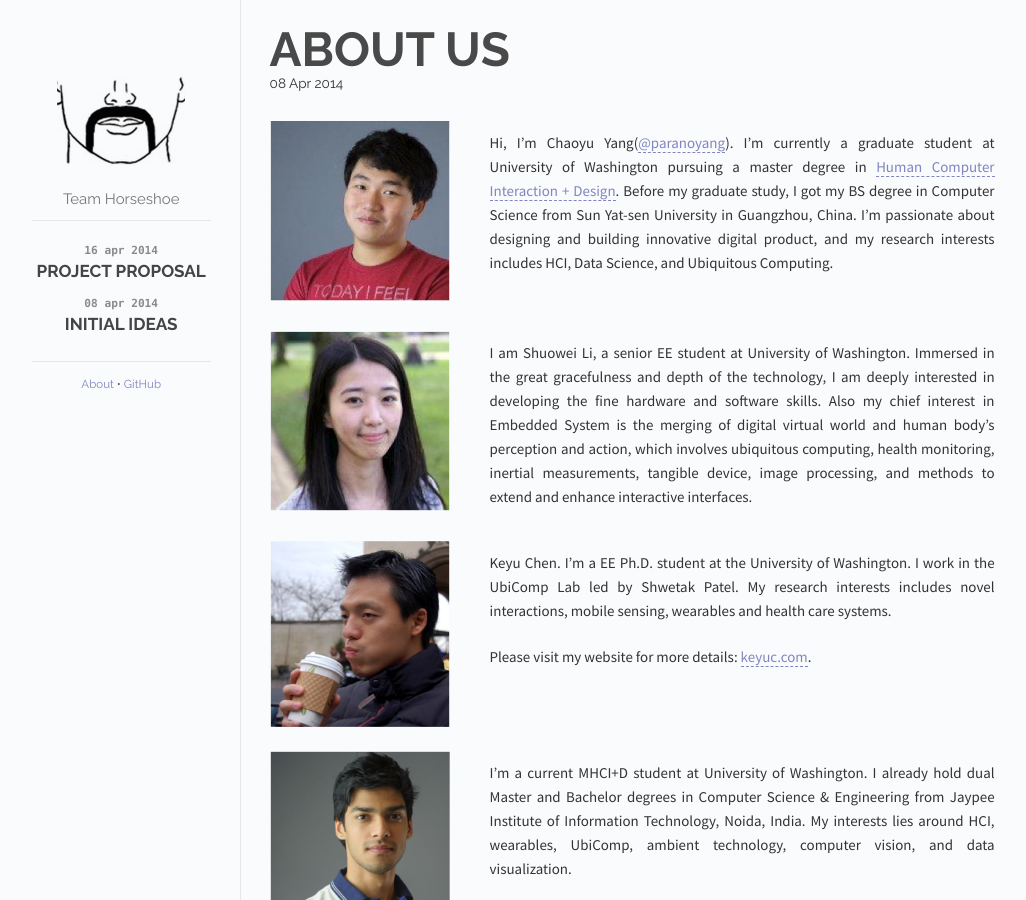
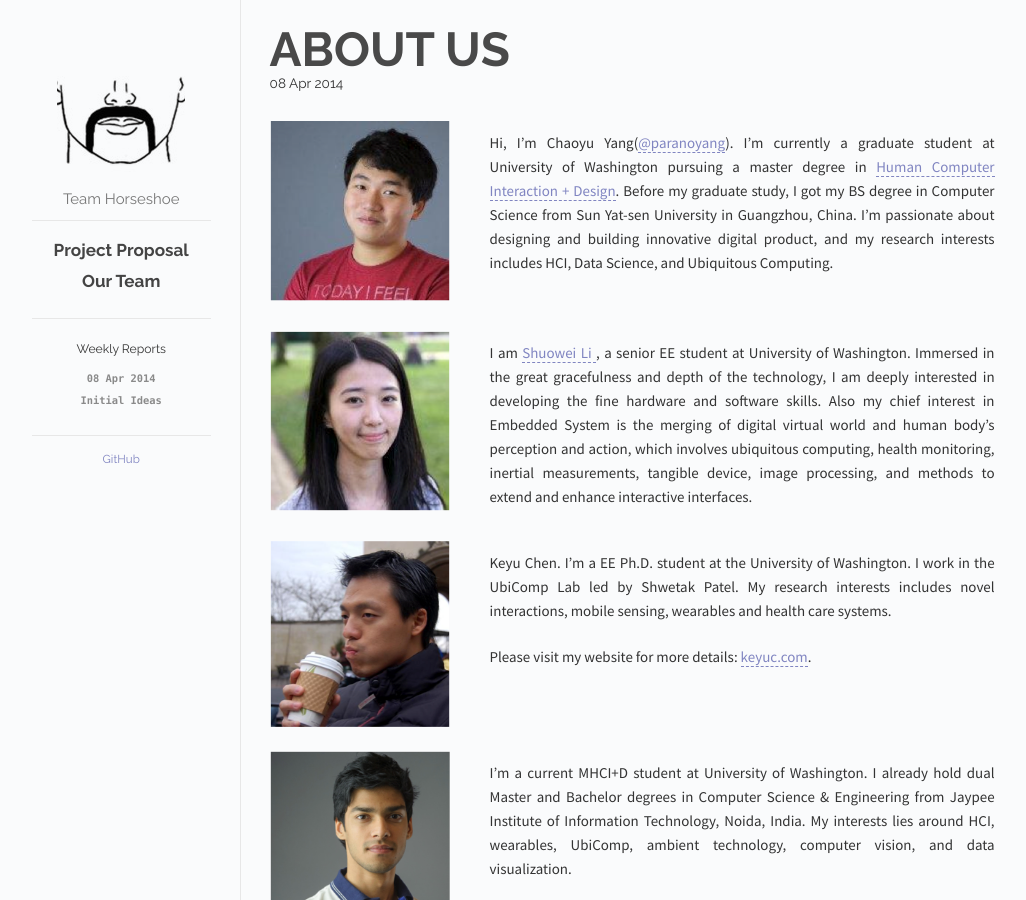
Before and after one commit to horseshoe477/horseshoe477.github.io, a Jekyll site: the page built from about.html, in a window 1280 px wide. Shown: the whole page, without its empty margins (118-1144 px from the left). Built offline with Jekyll 4.4.1, drawn with Linux system fonts in a browser that asks for light colours; Markdown is read by kramdown in place of the engine named in the settings.

Commit message:
update the nav column

```diff
--- a/_layouts/default.html
+++ b/_layouts/default.html
@@ -28,19 +28,34 @@
         </div>
         <div class="posts">
           <ul class="posts-list">
-            {% for post in site.posts %}
+            {% for post in site.categories.deliverable %}
               <li class="post-link">
                 <a class="post-title" href="{{ post.url }}">
-                  <span class="post-date">{{ post.date | date_to_string }}</span>
+                  <!--<span class="post-date">{{ post.date | date_to_string }}</span>-->
                   {{ post.title }}
                 </a>
               </li>
+            {% endfor %}
+
+            <li class="post-link">
+              <a href="/about.html" class="post-title">Our Team</a>
+            </li>
+          </ul>
+        </div>
+        <div class="posts reports">
+          <ul class="posts-list">
+            <li class="post-link">Weekly Reports</li>
+            {% for post in site.categories.weekly-report %}
+            <li class="post-link">
+            <a href="{{ post.url }}">
+              <span class="weekly-report">{{ post.date | date_to_string }} <br/> {{ post.title }}</span>
+            </a>
+            </li>
             {% endfor %}
           </ul>
         </div>
         <div class="footer">
           <span id="footer-links">
-            <a href="/about.html" class="footer-link">About</a> <span class="separator">&bull;</span>
             <a href="https://github.com/horseshoe477" class="footer-link">GitHub</a>
           </span>
         </div>
--- a/about.html
+++ b/about.html
@@ -25,7 +25,7 @@ categories: pages
 
     <img class="avatar" src="/images/shuowei.png" alt="shuowei" width="180px">
     <div class="bubble">
-      <p>I am Shuowei Li, a senior EE student at University of Washington. Immersed in the great gracefulness and depth of the technology, I am deeply interested in developing the fine hardware and software skills. Also my chief interest in Embedded System is the merging of digital virtual world and human body’s perception and action, which involves ubiquitous computing, health monitoring, inertial measurements, tangible device, image processing, and methods to extend and enhance interactive interfaces.</p>
+      <p>I am <a href="http://shuoweili.com/"> Shuowei Li </a>, a senior EE student at University of Washington. Immersed in the great gracefulness and depth of the technology, I am deeply interested in developing the fine hardware and software skills. Also my chief interest in Embedded System is the merging of digital virtual world and human body’s perception and action, which involves ubiquitous computing, health monitoring, inertial measurements, tangible device, image processing, and methods to extend and enhance interactive interfaces.</p>
     </div>
 
     <img class="avatar" src="/images/keyu.png" alt="keyu" width="180px">
--- a/css/main.css
+++ b/css/main.css
@@ -99,6 +99,10 @@ a:hover {
   border-top: 1px solid #e7e7e7;
   margin-top: 1em;
   padding-top: 1.5em;
+  padding-bottom: 0.25em;
+}
+
+.reports {
   padding-bottom: 1.25em;
 }
 
@@ -240,7 +244,7 @@ a:hover {
 .post-title {
   font-weight: 600;
   font-size: 1.4em;
-  text-transform: uppercase;
+  /*text-transform: uppercase;*/
 }
 
 .post-date {
@@ -250,6 +254,14 @@ a:hover {
   font-size: 0.65em;
   display: block;
   text-transform: lowercase;
+}
+
+.weekly-report {
+  color: #8a8a8a;
+  font-family: Monaco, "Courier New", monospace;
+  font-weight: 600;
+  font-size: 0.85em;
+  display: block;
 }
 
 #sidebar-button {
```
Also changed, not shown: _posts/2014-4-16-project-proposal.md (+1 -1 lines), _posts/2014-4-8-initial-ideas.md (+1 -1 lines).
